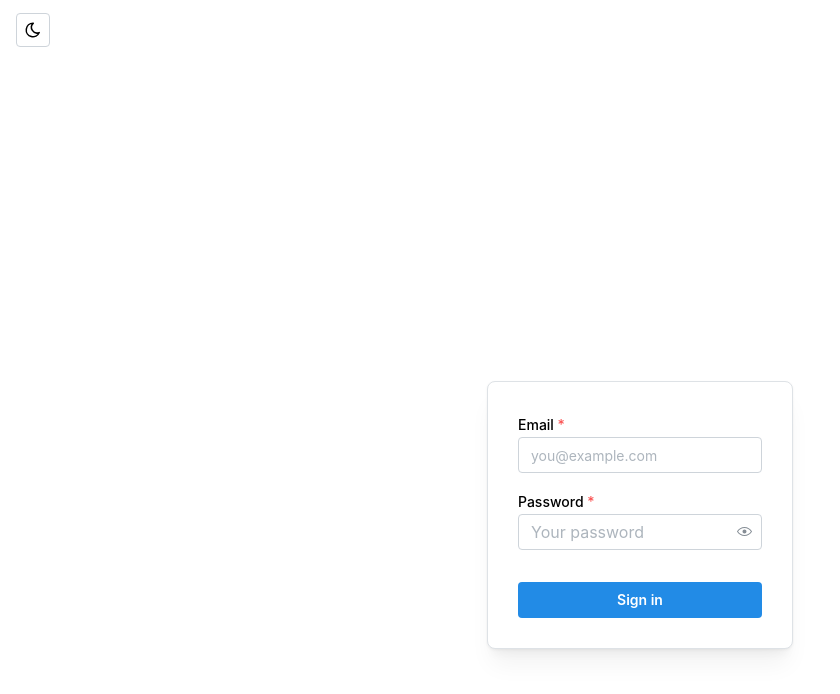
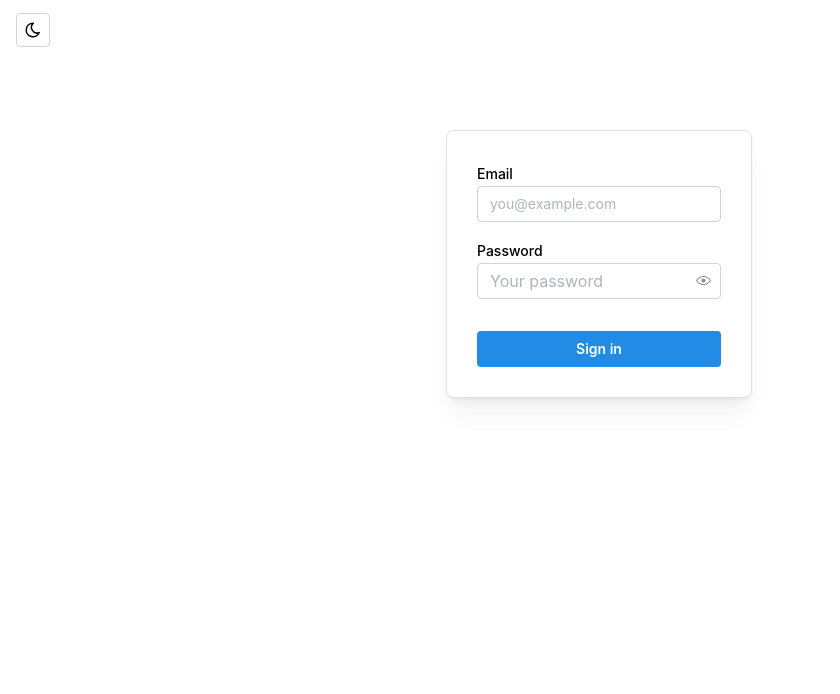
Before and after one commit to psimanta/ujjiboni-app, a React (Vite) app: page /login in a window 1280 px wide. Shown: the top 694 px of the page, without its empty margins (0-840 px from the left). Built offline with nearby package versions, Linux system fonts and the light colour scheme.

Commit message:
feat: restructure browser

```diff
--- a/eslint.config.js
+++ b/eslint.config.js
@@ -1,18 +1,14 @@
-import js from '@eslint/js'
-import globals from 'globals'
-import reactHooks from 'eslint-plugin-react-hooks'
-import reactRefresh from 'eslint-plugin-react-refresh'
-import tseslint from 'typescript-eslint'
-import prettier from 'eslint-config-prettier'
+import js from '@eslint/js';
+import globals from 'globals';
+import reactHooks from 'eslint-plugin-react-hooks';
+import reactRefresh from 'eslint-plugin-react-refresh';
+import tseslint from 'typescript-eslint';
+import prettier from 'eslint-config-prettier';
 
 export default tseslint.config(
   { ignores: ['dist'] },
   {
-    extends: [
-      js.configs.recommended,
-      ...tseslint.configs.recommended,
-      prettier,
-    ],
+    extends: [js.configs.recommended, ...tseslint.configs.recommended, prettier],
     files: ['**/*.{ts,tsx}'],
     languageOptions: {
       ecmaVersion: 2020,
@@ -24,10 +20,6 @@ export default tseslint.config(
     },
     rules: {
       ...reactHooks.configs.recommended.rules,
-      'react-refresh/only-export-components': [
-        'warn',
-        { allowConstantExport: true },
-      ],
     },
-  },
-)
+  }
+);
--- a/src/App.tsx
+++ b/src/App.tsx
@@ -5,7 +5,7 @@ import { AuthProvider } from './contexts/AuthContext';
 import { ThemeProvider } from './contexts/ThemeContext';
 import { useTheme } from './contexts/ThemeContext';
 import { queryClient } from './queries/queryClient';
-import { AppRouter } from '../router/router';
+import { AppRouter } from './router/router';
 
 function AppContent() {
   const { colorScheme } = useTheme();
--- a/src/pages/Login.tsx
+++ b/src/pages/Login.tsx
@@ -40,29 +40,14 @@ export function Login() {
   };
 
   return (
-    <Container
-      size={420}
-      my={40}
-      style={{
-        minHeight: '100vh',
-        display: 'flex',
-        alignItems: 'center',
-        justifyContent: 'center',
-      }}
-    >
+    <Container size={420} my={40} style={{ display: 'flex' }}>
       <Paper withBorder shadow="md" p={30} mt={30} radius="md">
         <form onSubmit={form.onSubmit(handleSubmit)}>
-          <TextInput
-            label="Email"
-            placeholder="you@example.com"
-            required
-            {...form.getInputProps('email')}
-          />
+          <TextInput label="Email" placeholder="you@example.com" {...form.getInputProps('email')} />
 
           <PasswordInput
             label="Password"
             placeholder="Your password"
-            required
             mt="md"
             {...form.getInputProps('password')}
           />
--- a/router/router.tsx
+++ b/src/router/router.tsx
@@ -1,6 +1,6 @@
-import { AppLayout } from "../src/layouts/AppLayout";
-import { BrowserRouter, Routes, Route, Navigate } from "react-router-dom";
-import { Login } from "../src/pages/Login";
+import { AppLayout } from '../layouts/AppLayout';
+import { BrowserRouter, Routes, Route, Navigate } from 'react-router-dom';
+import { Login } from '../pages/Login';
 
 function Home() {
   return <div>Ujjiboni</div>;
```
